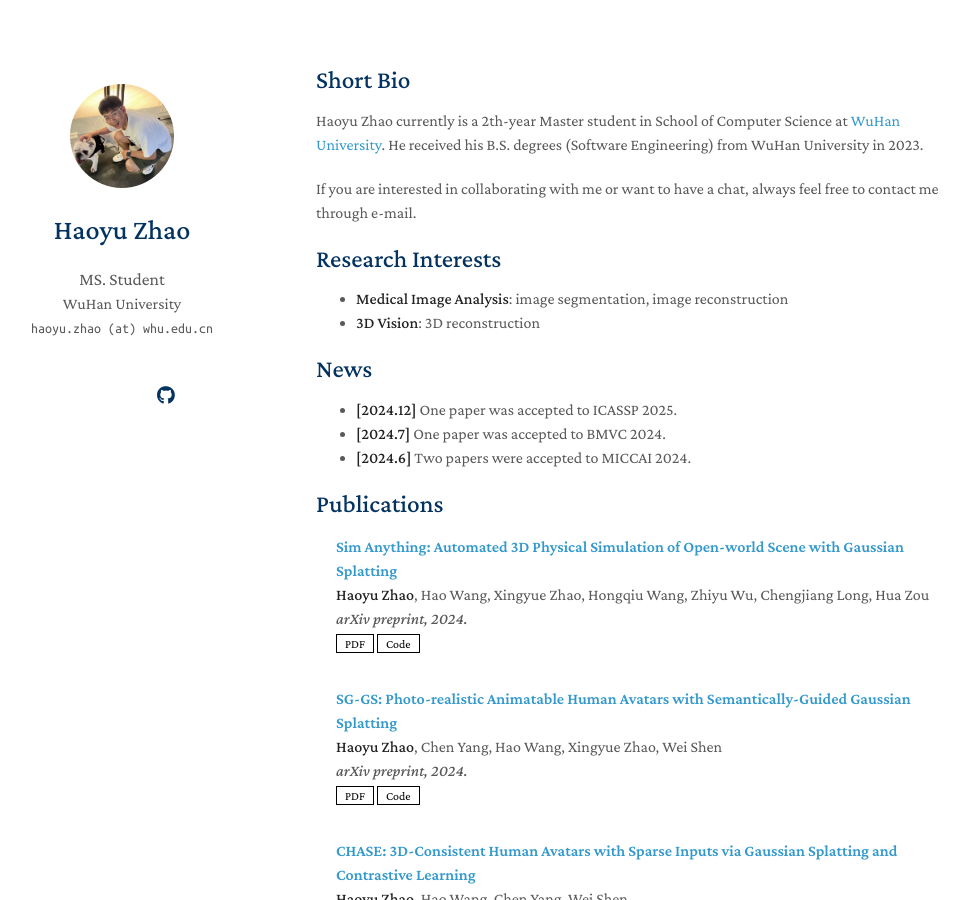
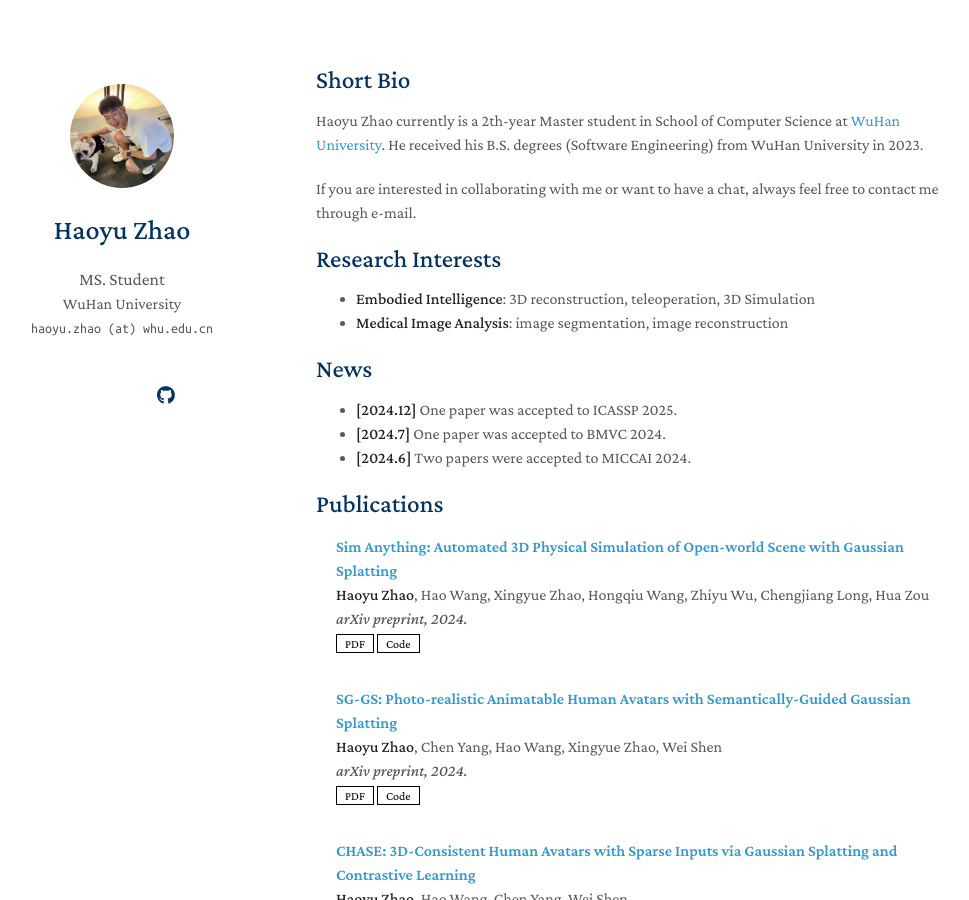
Before and after one commit to zhaohaoyu376/zhaohaoyu376.github.io, a Jekyll site: the page built from index.md, in a window 1280 px wide and 900 px high. Shown: the whole window, without its empty margins (154-1123 px from the left). Built offline with Jekyll 4.4.1, drawn with Linux system fonts in a browser that asks for light colours; nearby versions of some CDN libraries; a style sheet for code colours, icons or effects is not loaded; our own code applies the rules of GitHub Pages for plain Markdown files.

Commit message:
Update index.md

```diff
--- a/index.md
+++ b/index.md
@@ -9,8 +9,8 @@ If you are interested in collaborating with me or want to have a chat, always fe
 
 
 ## Research Interests
+- **Embodied Intelligence**: 3D reconstruction, teleoperation, 3D Simulation
 - **Medical Image Analysis**: image segmentation, image reconstruction
-- **3D Vision**: 3D reconstruction
 
 
 ## News
```
